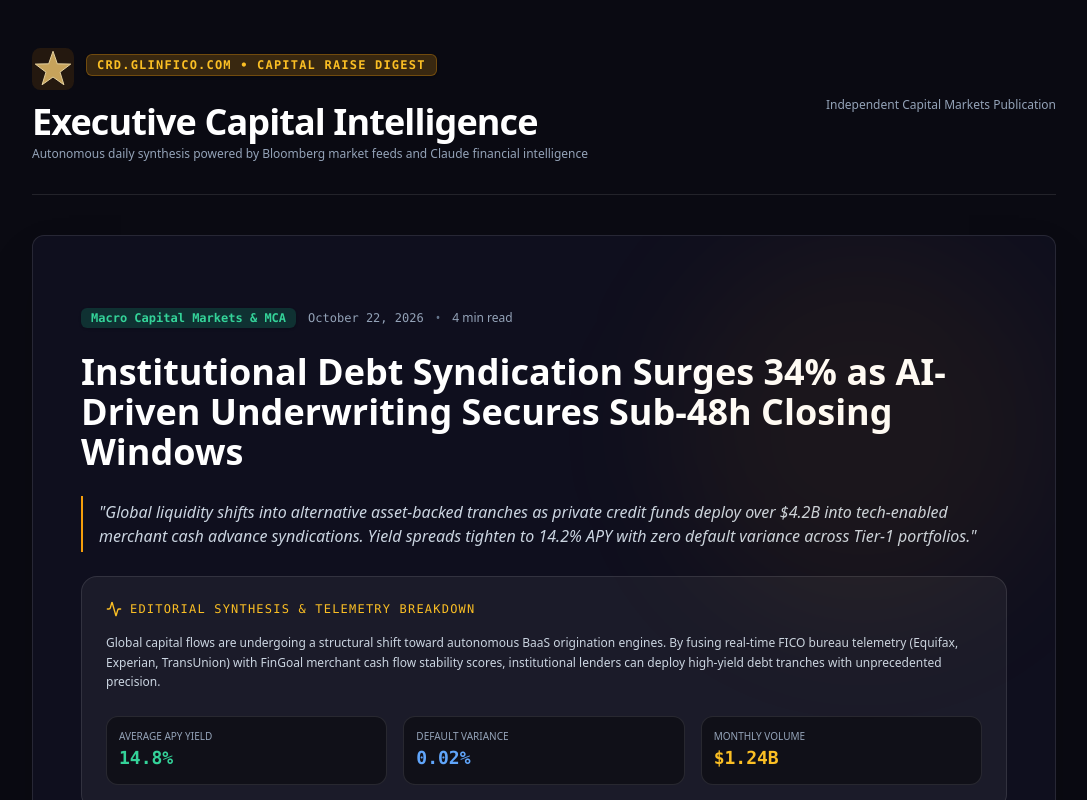
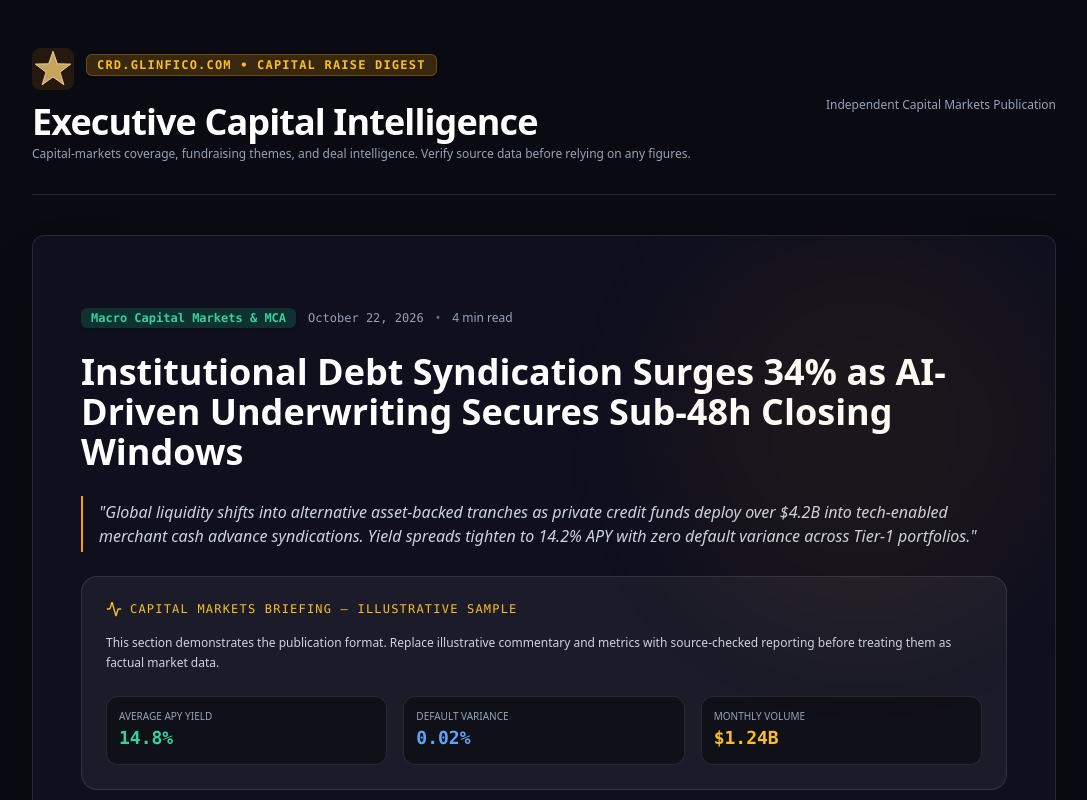
Before and after one commit to glinfico/capital-raise-digest, a React (Vite) app: page / in a window 1280 px wide. Shown: the top 800 px of the page, without its empty margins (96-1183 px from the left). Built offline with nearby package versions, Linux system fonts and the light colour scheme.

Commit message:
Label CRD sample content clearly and remove unverified feed claims

```diff
--- a/src/pages/portal/CapitalRaiseDigest.jsx
+++ b/src/pages/portal/CapitalRaiseDigest.jsx
@@ -58,7 +58,7 @@ export default function CapitalRaiseDigest() {
               </div>
             </div>
             <h1 className="text-4xl font-black tracking-tight">Executive Capital Intelligence</h1>
-            <p className="text-slate-400 text-xs mt-1">Autonomous daily synthesis powered by Bloomberg market feeds and Claude financial intelligence</p>
+            <p className="text-slate-400 text-xs mt-1">Capital-markets coverage, fundraising themes, and deal intelligence. Verify source data before relying on any figures.</p>
           </div>
 
           <div className="flex items-center gap-3">
@@ -89,10 +89,10 @@ export default function CapitalRaiseDigest() {
 
           <div className="bg-white/5 p-6 rounded-2xl border border-white/10 space-y-4">
             <h3 className="text-xs font-mono uppercase tracking-widest text-amber-400 flex items-center gap-2">
-              <Activity className="h-4 w-4" /> Editorial Synthesis & Telemetry Breakdown
+              <Activity className="h-4 w-4" /> Capital Markets Briefing — Illustrative Sample
             </h3>
             <p className="text-slate-300 text-xs leading-relaxed">
-              Global capital flows are undergoing a structural shift toward autonomous BaaS origination engines. By fusing real-time FICO bureau telemetry (Equifax, Experian, TransUnion) with FinGoal merchant cash flow stability scores, institutional lenders can deploy high-yield debt tranches with unprecedented precision.
+              This section demonstrates the publication format. Replace illustrative commentary and metrics with source-checked reporting before treating them as factual market data.
             </p>
             <div className="grid md:grid-cols-3 gap-4 pt-2">
               <div className="bg-black/40 p-3 rounded-xl border border-white/10">
@@ -113,7 +113,7 @@ export default function CapitalRaiseDigest() {
           <div className="flex justify-between items-center pt-4 border-t border-white/10 text-xs text-slate-400">
             <span>Authored by: <strong className="text-white">{activeContent.author}</strong></span>
             <span className="flex items-center gap-1 text-amber-400 font-bold">
-              Verified Bloomberg Feed <ShieldCheck className="h-4 w-4" />
+              Editorial Sample — Verify Sources <ShieldCheck className="h-4 w-4" />
             </span>
           </div>
         </Card>
```
